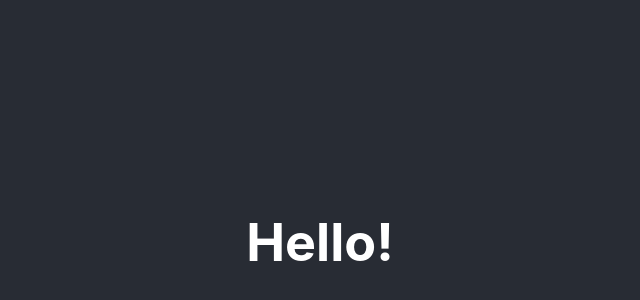
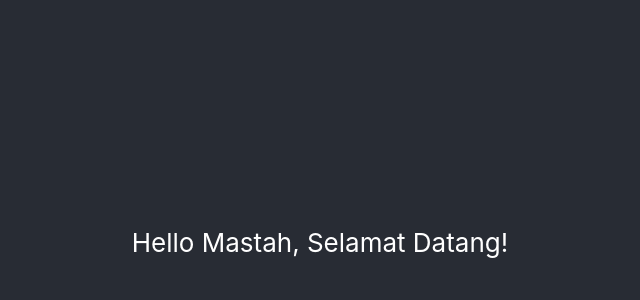
Before and after one commit to murqdan/tilegrid-app, a React (Create React App) app: page / in a window 1280 px wide. Shown: the part 158-458 px from the top of the page, without its empty margins (320-960 px from the left). Built offline with nearby package versions, Linux system fonts and the light colour scheme.

Commit message:
properti/props pada komponen

```diff
--- a/src/App.js
+++ b/src/App.js
@@ -5,7 +5,7 @@ function App () {
   return (
     <div className="App">
       <header className="App-header">
-        <Hello />
+        <Hello name='Mastah' gretting='Selamat Datang'/>
       </header>
     </div>
   )
--- a/src/Hello.js
+++ b/src/Hello.js
@@ -1,5 +1,29 @@
-function Hello () {
-  return <h1>Hello!</h1>
+/*
+function Hello (props) {
+  return `Hello ${props.name}!`
+}
+*/
+
+/*
+function Hello (props) {
+  const { name } = props
+  return `Hello ${name}!`
+}
+*/
+
+/*
+function Hello ({ name }) {
+  return `Hello ${name}!`
+}
+*/
+
+function Hello ({ name, gretting }) {
+  return `Hello ${name}, ${gretting}!`
+}
+
+// nilai default pada props
+Hello.defaultProps = {
+  name: 'anonim'
 }
 
 export default Hello
```
